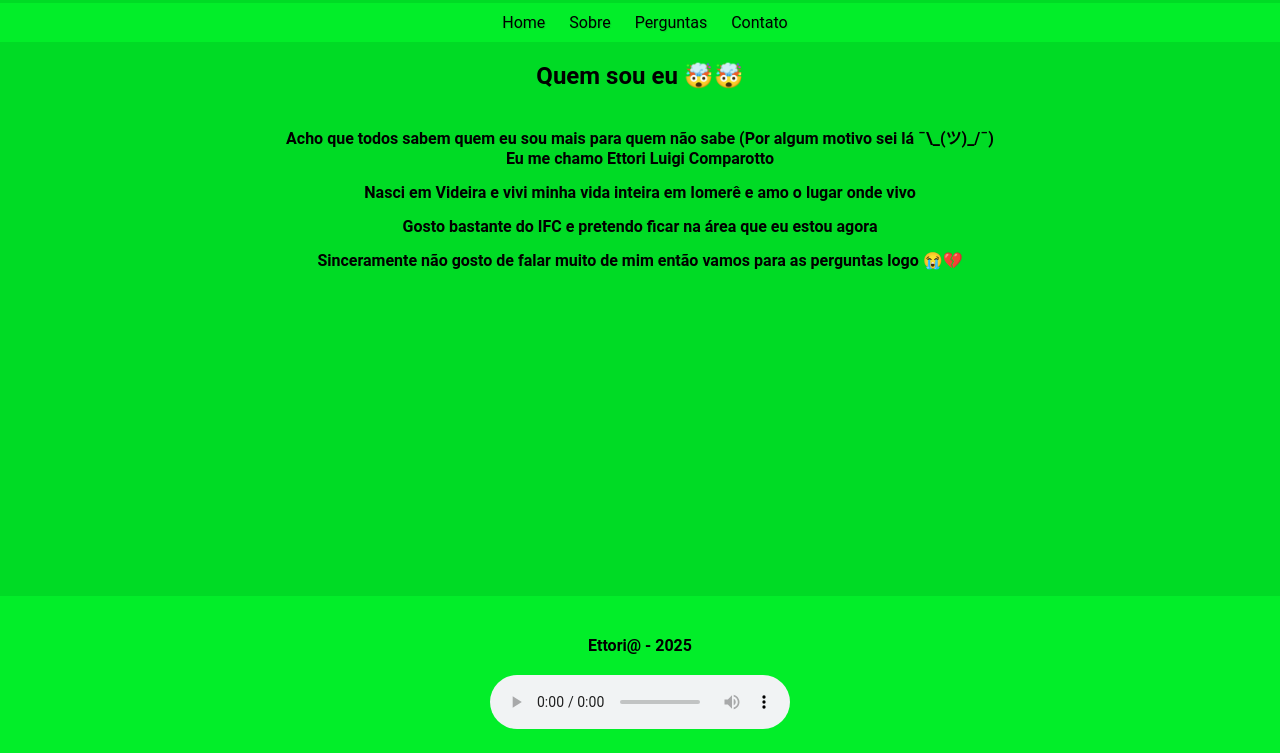
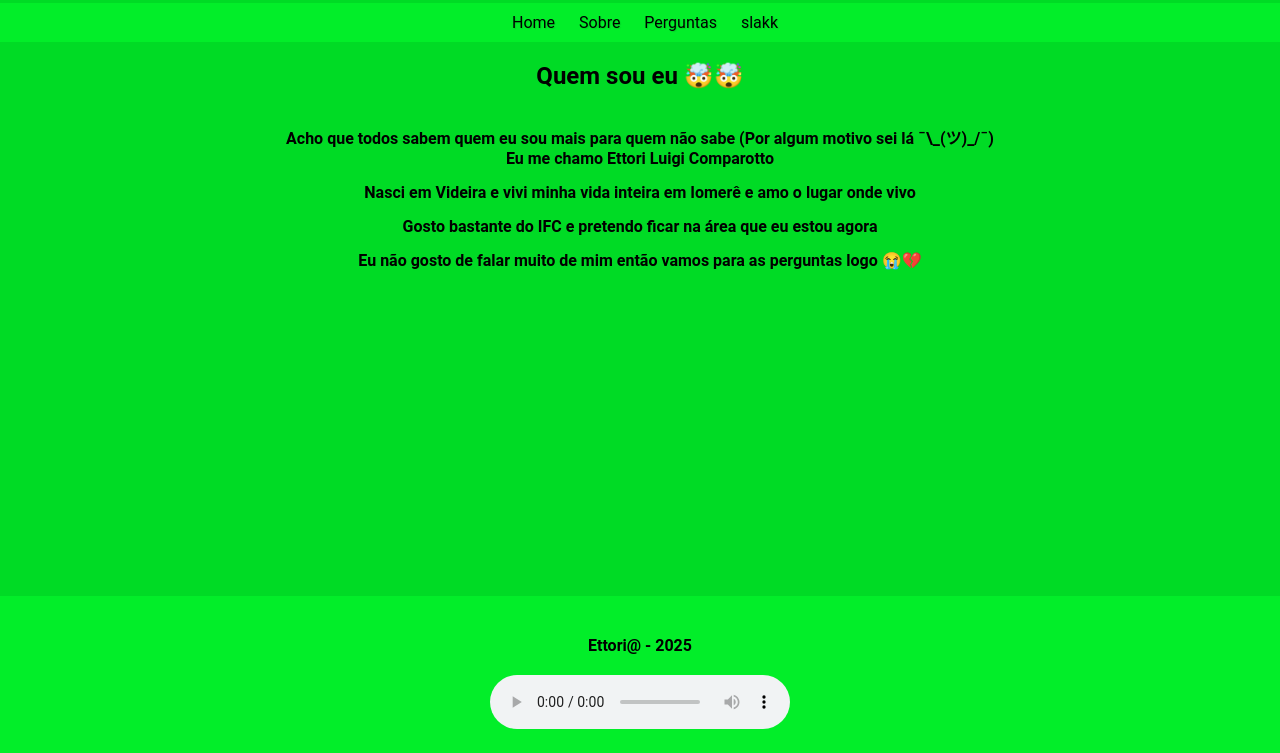
Before and after one commit to Mineettori/Programador, a plain HTML site: page sla/sobre.html in a window 1280 px wide. Shown: the part 47-800 px from the top of the page. Drawn offline with Linux system fonts and the light colour scheme.

Commit message:
Update sobre.html

```diff
--- a/sla/sobre.html
+++ b/sla/sobre.html
@@ -31,7 +31,7 @@
             <li><a href="home.html">Home</a></li>
             <li><a href="sobre.html">Sobre</a></li>
             <li><a href="index.html">Perguntas</a></li>
-            <li><a href="contato.html">Contato</a></li>
+            <li><a href="contato.html">slakk</a></li>
         </ul>
     </nav>
     <main>
@@ -39,7 +39,7 @@
         <div class="tópico">Acho que todos sabem quem eu sou mais para quem não sabe (Por algum motivo sei lá ¯\_(ツ)_/¯)<br>Eu me chamo Ettori Luigi Comparotto</div>
         <div class="tópico">Nasci em Videira e vivi minha vida inteira em Iomerê e amo o lugar onde vivo</div>
         <div class="tópico">Gosto bastante do IFC e pretendo ficar na área que eu estou agora</div>
-        <div class="tópico">Sinceramente não gosto de falar muito de mim então vamos para as perguntas logo 😭💔</div>
+        <div class="tópico">Eu não gosto de falar muito de mim então vamos para as perguntas logo 😭💔</div>
     </main>
     <footer>
         <p>Ettori@ - 2025</p>
```
